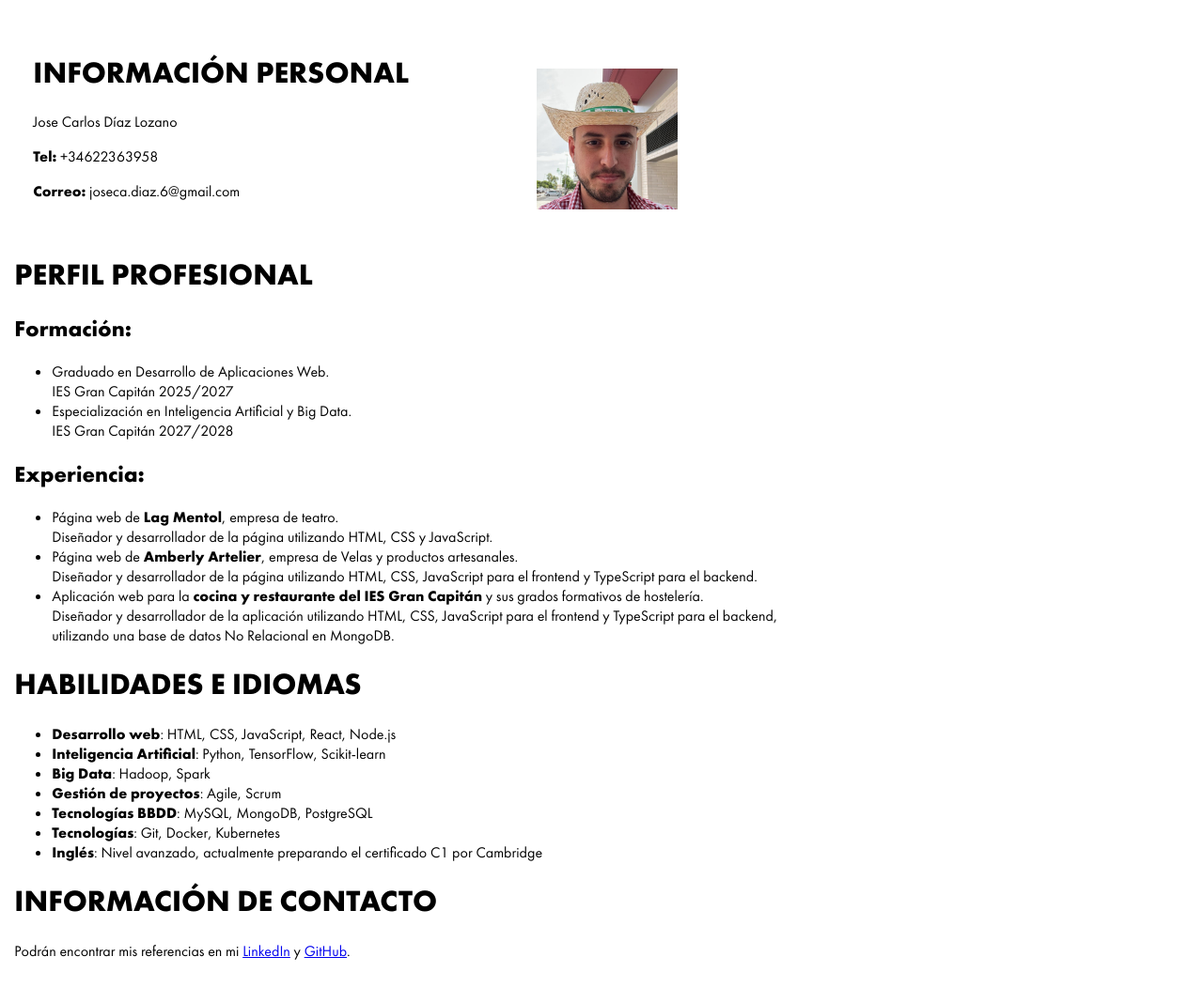
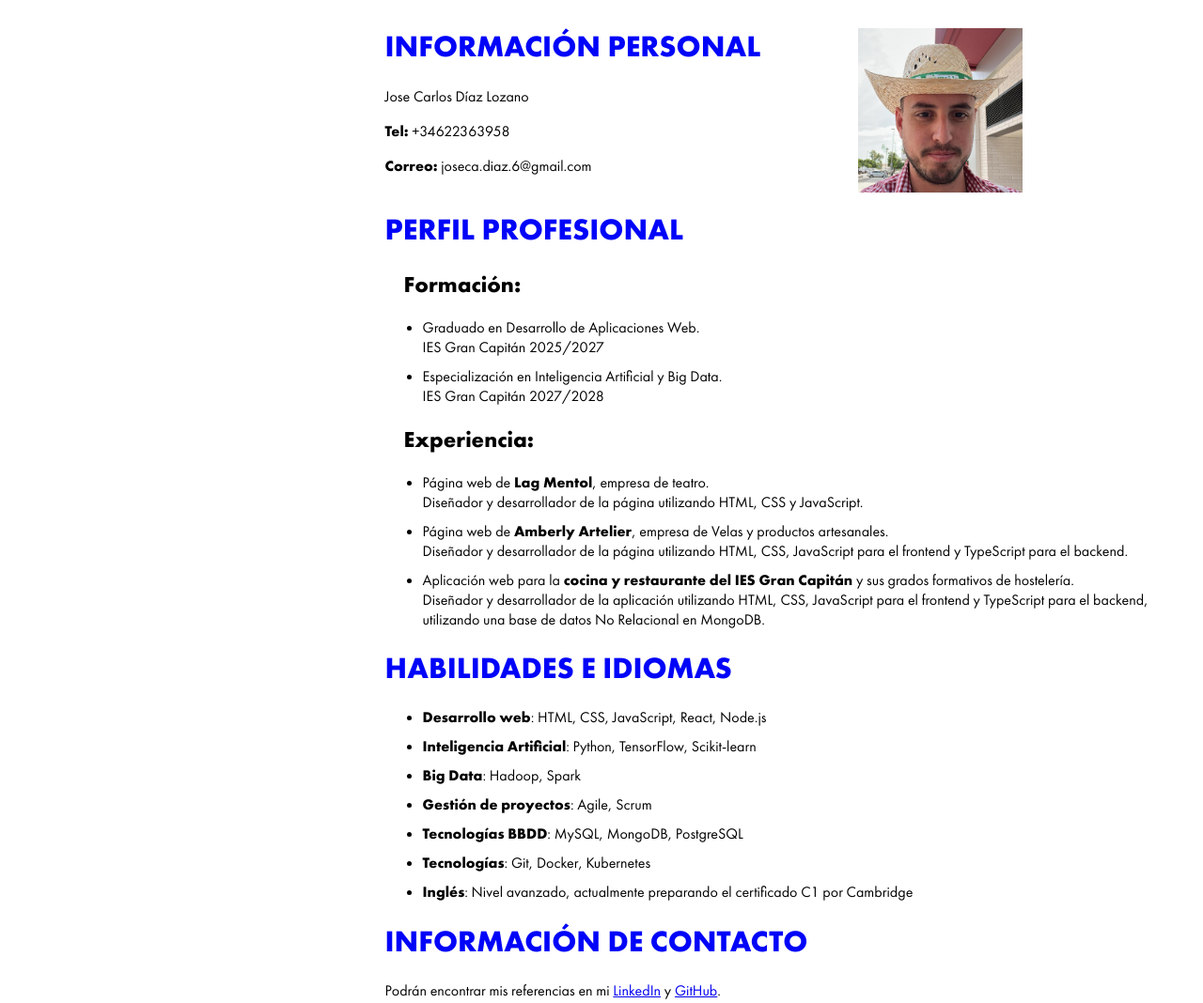
Before and after one commit to Jockpls/CV-Jose-Carlos, a plain HTML site: page cvjc.html in a window 1280 px wide. Shown: the whole page at 94% size. Before the commit the page ends 1039 px from the top, so only its background shows below. Drawn offline with Linux system fonts and the light colour scheme.

Commit message:
se quedo atras

```diff
--- a/stylecv.css
+++ b/stylecv.css
@@ -1,4 +1,3 @@
-/* La versión normal */
 @font-face {
     font-family: "FuturaPT";
     src: url("fonts/futura-pt/FuturaPT-Book.ttf") format("truetype");
@@ -6,15 +5,13 @@
     font-style: normal;
 }
 
-/* La versión negrita */
 @font-face {
     font-family: "FuturaPT";
     src: url("fonts/futura-pt/FuturaPT-Bold.ttf") format("truetype");
-    font-weight: 700; /* Bold */
+    font-weight: 650; /* Bold */
     font-style: normal;
 }
 
-/* La versión ligera o fina */
 @font-face {
     font-family: "FuturaPT";
     src: url("fonts/futura-pt/FuturaPT-Light.ttf") format("truetype");
@@ -23,8 +20,7 @@
 }
 body {
     display: block;
-    margin: 1.2%;
-    padding: 0;
+    margin-left: 32%;
     max-width: 100%;
     overflow-x: hidden;
     background-color: #ffffff;
@@ -37,13 +33,26 @@ body {
     display: flex;
     align-items: center;
     flex-direction: row;
-    padding: 20px;
 }
 
 #foto {
-    width: 150px;
-    height: 150px;
+    width: 175px;
+    height: 175px;
     object-fit: cover;
     margin-top: 2%;
     margin-left: 10%;
 }
+
+.h1{
+    color: rgb(0, 4, 248);
+}
+
+#formacion, #experiencia {
+    margin-top: 20px;
+    padding: 0 20px;
+
+}
+
+.profile ul li, .skills ul li {
+    margin-bottom: 10px; /* Puedes ajustar los 15px al tamaño que prefieras */
+}
```
